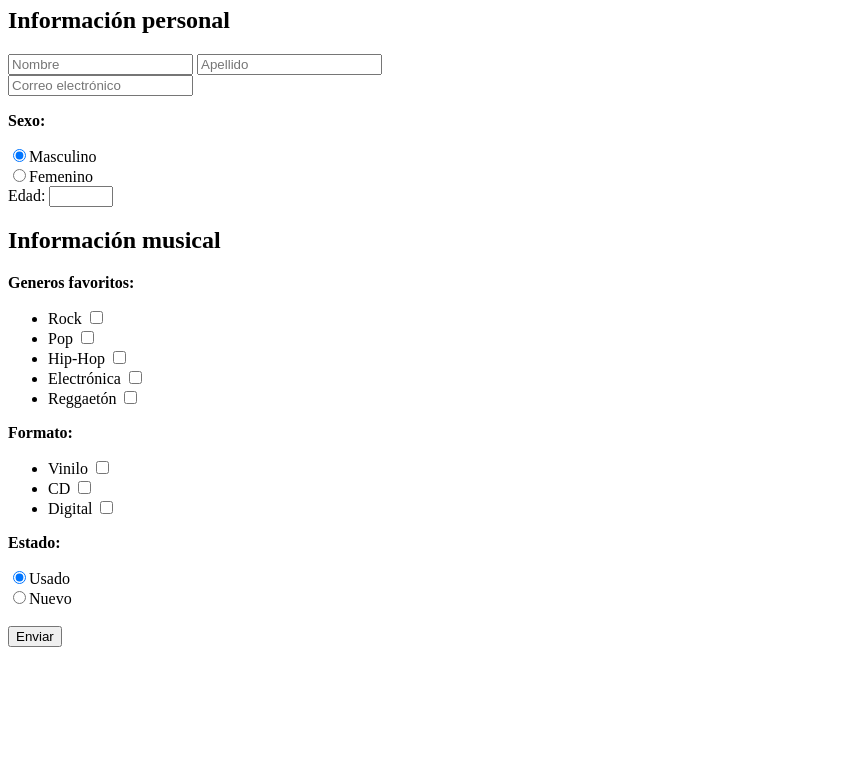
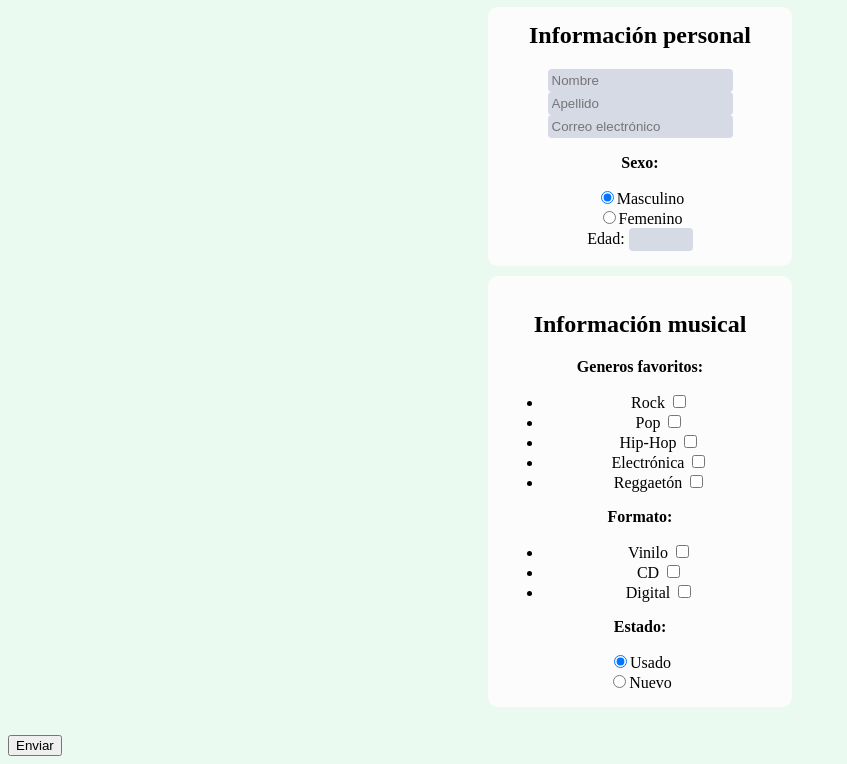
Before and after one commit to joselopbau09/Interfaces-02, a plain HTML site: page index.html in a window 1280 px wide. Shown: the part 73-837 px from the top of the page, without its empty margins (0-847 px from the left). Before the commit the page ends 800 px from the top, so only its background shows below. Drawn offline with Linux system fonts and the light colour scheme.

Commit message:
Estructura cuestionario

```diff
--- a/index.html
+++ b/index.html
@@ -7,8 +7,12 @@
     <title>Cuestionario</title>
 </head>
 <body>
+    <header>
         <h1>Cuetionario</h1>
+    </header>
+
     <form method="post">
+        <div class="personalInformation">
             <h2>Información personal</h2>
             <input type="text" placeholder="Nombre" name="name">
             <input type="text" placeholder="Apellido" name="lastname"> <br>
@@ -20,7 +24,9 @@
             </div>
             <label for="edad">Edad:</label>
             <input type="number" name="edad" id="edad" min="1" max="122"><br>
+        </div>
 
+        <div>
             <h2>Información musical</h2>
             <b><p>Generos favoritos:</p></b>
             <ul>
@@ -67,6 +73,7 @@
                 <input checked type="radio" name="grupo2" value="usado">Usado <br>
                 <input type="radio" name="grupo2" value="nuevo">Nuevo <br>
             </div>
+        </div>
 
         <br><button>Enviar</button>
     </form>
--- a/style.css
+++ b/style.css
@@ -0,0 +1,28 @@
+:root{
+    --fondo:#eafaf1;
+    --entradasCuestionario: #d6dae5;
+    --fondoCuestionario:#fcfcfc;
+}
+
+body {
+    background-color: var(--fondo);
+}
+
+input {
+    background-color: var(--entradasCuestionario);
+    border: none;
+    padding: 4px;
+    border-radius: 4px;
+}
+
+form>div {
+    background-color: var(--fondoCuestionario);
+    margin: 10px 30rem;
+    padding: 15px;
+    text-align: center;
+    border-radius: 10px;
+}
+
+.personalInformation h2 {
+    margin-top: 0;
+}
```
Lines whose indentation alone changed are shown as unchanged.
